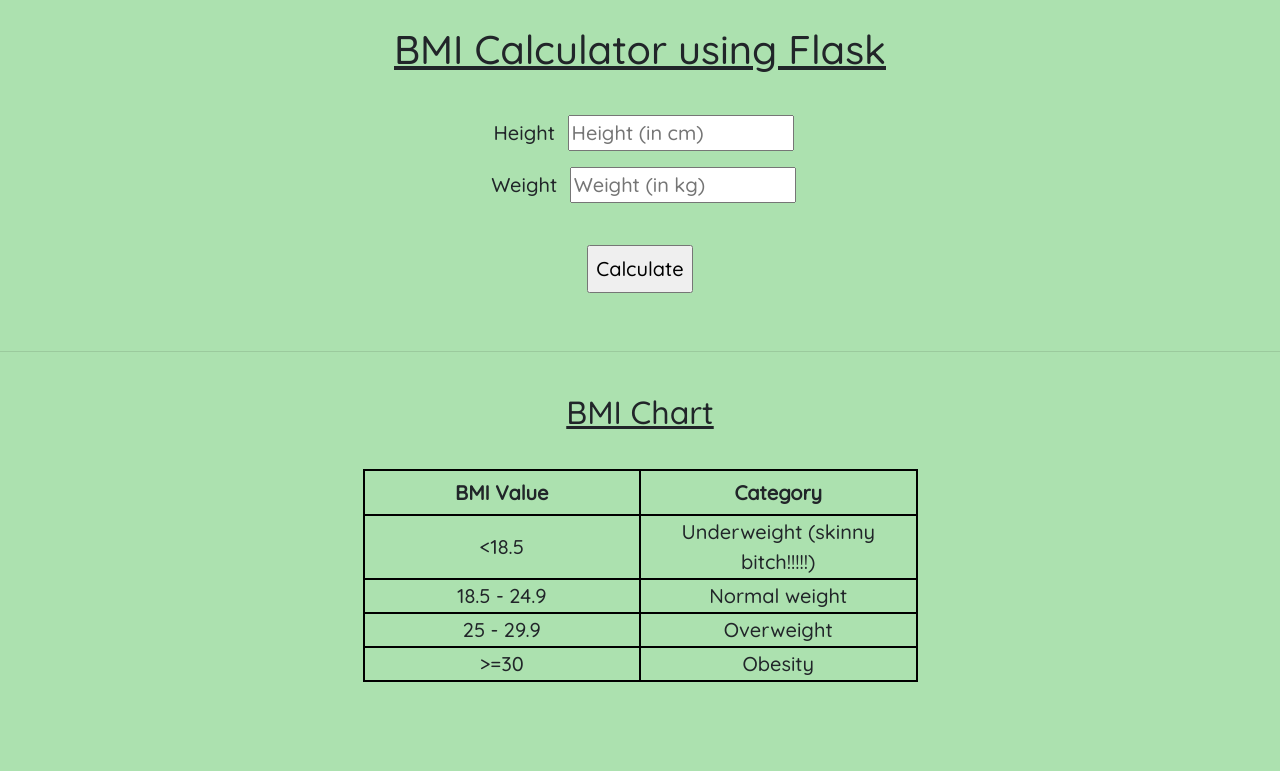
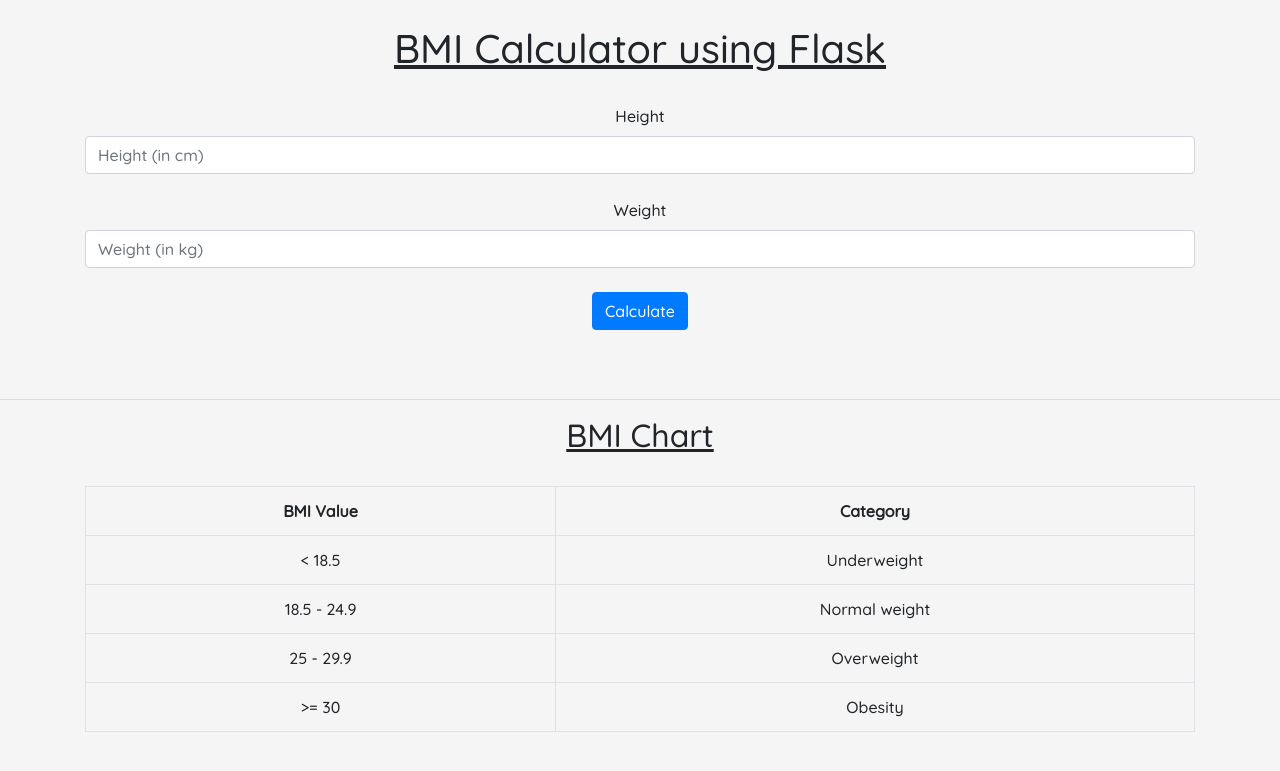
Before and after one commit to meetpanchal316/bmical, a Flask app: template frontend/templates/index.html in a window 1280 px wide. Shown: the top 771 px of the page. Run offline with Flask 3, Linux system fonts and the light colour scheme; the template is opened without the code that fills it, so the values that code supplies are empty; some libraries are stand-ins or nearby versions.

Commit message:
changed frontend

```diff
--- a/frontend/templates/index.html
+++ b/frontend/templates/index.html
@@ -1,61 +1,107 @@
 <!doctype html>
 <html lang="en">
 <head>
-        <!-- Required meta tags -->
     <meta charset="utf-8">
     <meta name="viewport" content="width=device-width, initial-scale=1, shrink-to-fit=no">
+
     <!-- Bootstrap CSS -->
-        <link rel="stylesheet" href="https://stackpath.bootstrapcdn.com/bootstrap/4.3.1/css/bootstrap.min.css" integrity="sha384-ggOyR0iXCbMQv3Xipma34MD+dH/1fQ784/j6cY/iJTQUOhcWr7x9JvoRxT2MZw1T" crossorigin="anonymous">
-        <!-- Stylesheets-->
-        <link rel="stylesheet" type="text/css" href="style.css" />
-        <!--Google Fonts-->
+    <link rel="stylesheet"
+          href="https://stackpath.bootstrapcdn.com/bootstrap/4.3.1/css/bootstrap.min.css"
+          integrity="sha384-ggOyR0iXCbMQv3Xipma34MD+dH/1fQ784/j6cY/iJTQUOhcWr7x9JvoRxT2MZw1T"
+          crossorigin="anonymous">
+
     <link rel="preconnect" href="https://fonts.googleapis.com">
     <link rel="preconnect" href="https://fonts.gstatic.com" crossorigin>
     <link href="https://fonts.googleapis.com/css2?family=Quicksand:wght@500&display=swap" rel="stylesheet">
+
     <title>BMI Calculator</title>
+
+    <style>
+        body {
+            font-family: 'Quicksand', sans-serif;
+            background: #f5f5f5;
+        }
+
+        #result {
+            margin-top: 15px;
+            padding: 10px;
+            font-size: 18px;
+        }
+
+        .normal {
+            color: green;
+        }
+
+        .over {
+            color: orange;
+        }
+
+        .under {
+            color: blue;
+        }
+
+        .obese {
+            color: red;
+        }
+    </style>
 </head>
+
 <body>
-        <h1>
+
+<h1 class="text-center mt-4">
     <u>BMI Calculator using Flask</u>
 </h1>
+
 <br>
-        <!--Calculator starts-->
+
 <div class="container text-center">
     <div class="row">
         <div class="col-sm">
+
             <form id="bmi-form">
-                        <label for="height" id="ht">Height</label>
-                        <input type="text" name="height" class="u-full-width" placeholder="Height (in cm)" id="height" />
+
+                <label for="height">Height</label>
+                <input type="text" name="height"
+                       class="form-control"
+                       placeholder="Height (in cm)"
+                       id="height"/>
+
                 <br>
-                        <label for="weight" id="wt">Weight</label>
-                        <input type="text" name="weight" class="u-full-width" placeholder="Weight (in kg)" id="weight" />
+
+                <label for="weight">Weight</label>
+                <input type="text" name="weight"
+                       class="form-control"
+                       placeholder="Weight (in kg)"
+                       id="weight"/>
+
                 <br>
-                        <br>
-                        <input type="submit" value="Calculate" id="calc_btn" />
+
+                <input type="submit"
+                       value="Calculate"
+                       class="btn btn-primary"/>
+
                 <div id="result" class="alert"></div>
+
             </form>
+
         </div>
     </div>
 </div>
-        <!--Calculator ends-->
+
 <hr>
-        <!--BMI values chart-->
+
 <div class="container text-center">
-            <div class="row">
-                <div class="col-sm">
-                    <h2>
-                        <u>BMI Chart</u>
-                    </h2>
+    <h2><u>BMI Chart</u></h2>
     <br>
-                    <table>
+
+    <table class="table table-bordered">
         <tr>
             <th>BMI Value</th>
             <th>Category</th>
         </tr>
         <tr>
-                            <td>
-                                <18.5 </td>
-                            <td>Underweight (skinny bitch!!!!!)</td>
+            <td>&lt; 18.5</td>
+            <td>Underweight</td>
         </tr>
         <tr>
             <td>18.5 - 24.9</td>
@@ -66,19 +112,34 @@
             <td>Overweight</td>
         </tr>
         <tr>
-                            <td>>=30</td>
+            <td>&gt;= 30</td>
             <td>Obesity</td>
         </tr>
     </table>
 </div>
-            </div>
-        </div>
+
 </body>
+
 <script>
+function getCategory(bmi) {
+    if (bmi < 18.5) return ["Underweight", "under"];
+    if (bmi < 25) return ["Normal weight", "normal"];
+    if (bmi < 30) return ["Overweight", "over"];
+    return ["Obesity", "obese"];
+}
+
 document.getElementById('bmi-form').addEventListener('submit', function(e) {
     e.preventDefault();
+
     const height = document.getElementById('height').value;
     const weight = document.getElementById('weight').value;
+
+    if (!height || !weight) {
+        document.getElementById('result').innerHTML =
+            "<p>Please enter both height and weight.</p>";
+        return;
+    }
+
     fetch('/api/bmi', {
         method: 'POST',
         headers: {'Content-Type': 'application/x-www-form-urlencoded'},
@@ -86,16 +147,30 @@
     })
     .then(response => response.json())
     .then(data => {
+
         const resultDiv = document.getElementById('result');
+
         if (data.bmi !== undefined) {
-                    resultDiv.innerHTML = `<p>Your BMI is ${data.bmi}</p>`;
+
+            const [category, css] = getCategory(data.bmi);
+
+            resultDiv.innerHTML = `
+                <p><strong>Your BMI:</strong> ${data.bmi}</p>
+                <p class="${css}">
+                    <strong>Category:</strong> ${category}
+                </p>
+            `;
+
         } else {
             resultDiv.innerHTML = `<p>${data.error}</p>`;
         }
+
     })
     .catch(error => {
-                document.getElementById('result').innerHTML = '<p>An error occurred.</p>';
+        document.getElementById('result').innerHTML =
+            '<p>An error occurred.</p>';
     });
 });
 </script>
+
 </html>
```
Lines whose indentation alone changed are shown as unchanged.
